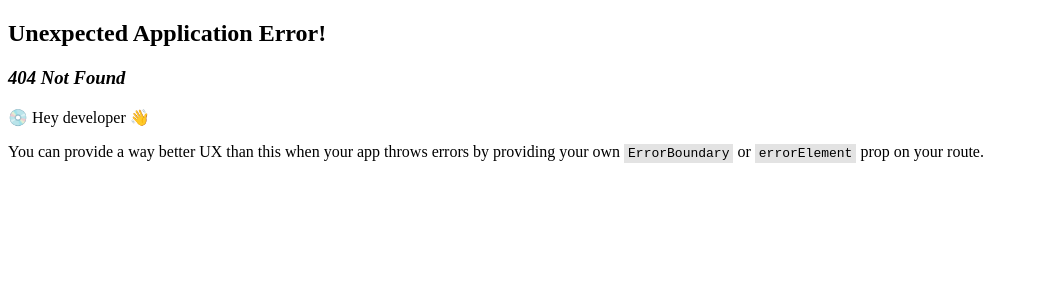
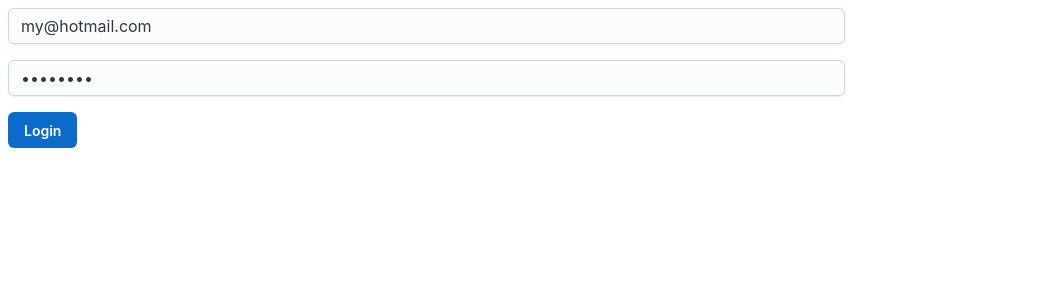
Before and after one commit to andreuramos/accounting, a React (Vite) app in the folder front/: page /login in a window 1280 px wide. Before the commit this address had no page. Shown: the top 300 px of the page, without its empty margins (0-1039 px from the left). Built offline with nearby package versions, Linux system fonts and the light colour scheme.

Commit message:
login view

```diff
--- a/front/application/useCases/Login/LoginUseCase.ts
+++ b/front/application/useCases/Login/LoginUseCase.ts
@@ -7,8 +7,7 @@ import { LoginErrors } from './LoginErrors'
 
 type Response = Either<
     ApplicationErrors.UnexpectedError |
-    LoginErrors.WrongUserOrPassword |
-    Result<any>,
+    LoginErrors.WrongUserOrPassword,
     Result<LoginDTOResponse>
 >
 
--- a/front/src/services/auth.service.ts
+++ b/front/src/services/auth.service.ts
@@ -7,11 +7,14 @@ const login = new LoginUseCase(new ApiAuthService())
 
 export class AuthService {
     static async doAuth(credentials: LoginDTO) {
-        try {
-            const res = await login.execute(credentials)
-            console.log(res)
-        } catch(err) {
-            console.error(err)
+        const result = await login.execute(credentials)
+
+        if (result.isLeft()) {
+            const error = result.value
+            console.log(error)
+            return error
         }
+
+        return result.value.getValue()
     }
 }
--- a/front/src/views/Dashboard.view.tsx
+++ b/front/src/views/Dashboard.view.tsx
@@ -6,7 +6,6 @@ const credentials = {
 	"email": "my@hotmail.com",
 	"password": "password"
 }
-
 
 export const DashboardView = () => {
     useEffect(() => {
--- /dev/null
+++ b/front/src/views/Login.view.tsx
@@ -0,0 +1,42 @@
+import { FormEvent, useEffect } from 'react'
+import { AuthService } from 'src/services/auth.service'
+import { LoginDTO } from '@application/useCases/Login/LoginDTO'
+import { Button, Grid, Input } from '@mui/joy'
+
+interface FormElements extends HTMLFormControlsCollection {
+    email: HTMLInputElement
+    password: HTMLInputElement
+}
+
+interface LoginFormElement extends HTMLFormElement {
+    readonly elements: FormElements
+}
+
+export const LoginView = () => {
+
+    const handleSubmit = async (e: FormEvent<LoginFormElement>) => {
+        e.preventDefault()
+        const values: LoginDTO = {
+            email: e.currentTarget.elements.email.value,
+            password: e.currentTarget.elements.password.value,
+        }
+        const res = await AuthService.doAuth(values)
+        console.log(res)
+    }
+
+    return (
+        <form onSubmit={handleSubmit}>
+            <Grid container spacing={2} sx={{ flexGrow: 1 }}>
+                <Grid xs={8}>
+                    <Input name="email" color="neutral" variant="outlined" value="my@hotmail.com" />
+                </Grid>
+                <Grid xs={8}>
+                    <Input name="password" type="password" color="neutral" variant="outlined" value="password" />
+                </Grid>
+                <Grid xs={8}>
+                    <Button type="submit" variant="solid">Login</Button>
+                </Grid>
+            </Grid>
+        </form>
+    )
+}
```
Also changed, not shown: front/src/main.tsx (+3 -4 lines).
